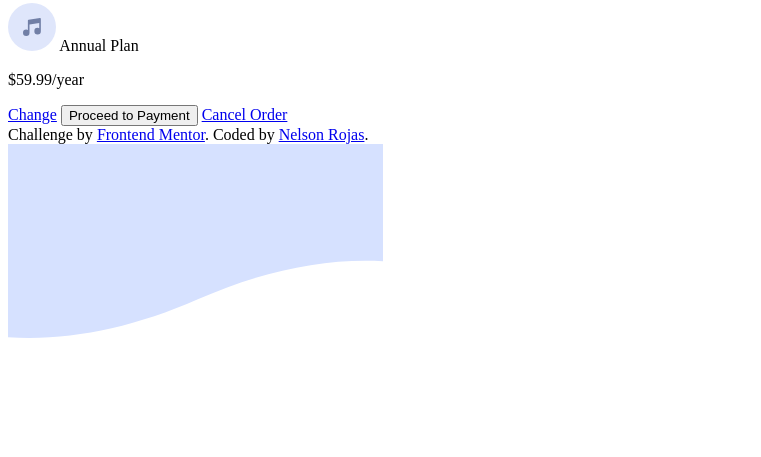
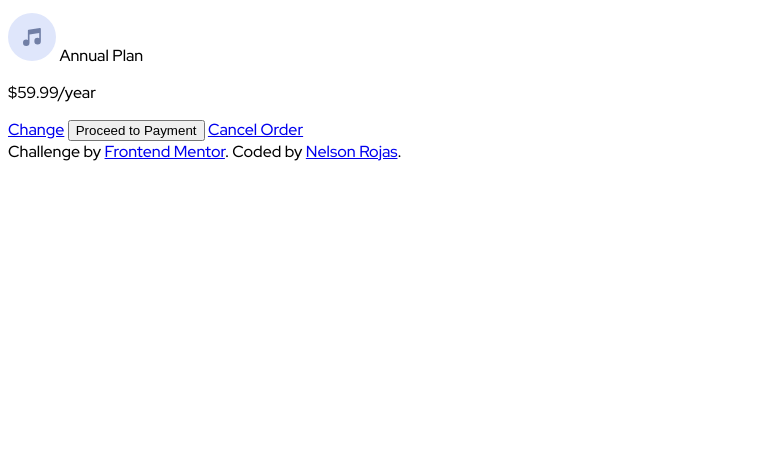
Before and after one commit to nrdevpy/order-summary, a plain HTML site: page index.html in a window 1280 px wide. Shown: the part 343-800 px from the top of the page, without its empty margins (0-761 px from the left). Drawn offline with Linux system fonts and the light colour scheme.

Commit message:
Add CSS Structure

```diff
--- a/css/style.css
+++ b/css/style.css
@@ -1,4 +1,4 @@
-/* Custom properties */
+/* ····· Custom properties ····· */
 :root {
 
     /* Colors */
@@ -9,4 +9,14 @@
     --Desaturated-blue: hsl(224, 23%, 55%);
 
     /* Typography */
+    --fonts: 'Red Hat Display', sans-serif;
+
 }
+
+/* ····· Globals ····· */
+html {
+    box-sizing: border-box;
+}
+body {
+    font-family: var(--fonts);
+}
--- a/index.html
+++ b/index.html
@@ -12,6 +12,8 @@
   <link rel="preconnect" href="https://fonts.gstatic.com" crossorigin>
   <link href="https://fonts.googleapis.com/css2?family=Red+Hat+Display:wght@500;700;900&display=swap" rel="stylesheet">
 
+  <!-- CSS -->
+  <link rel="stylesheet" href="css/style.css">
   <title>Frontend Mentor | Order summary card</title>
 </head>
   <body>
@@ -58,7 +60,5 @@
       </div>
     </footer>
 
-    <img src="images/pattern-background-mobile.svg" alt="">
-
   </body>
 </html>
```
